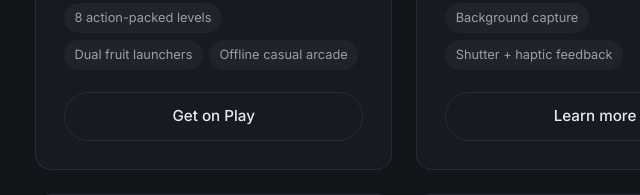
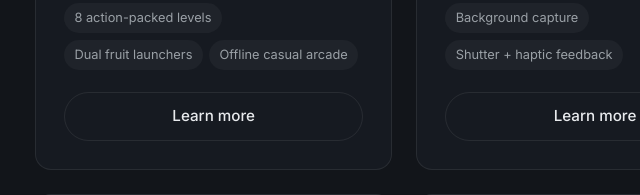
Before and after one commit to berlongames/mdseo-website, a plain HTML site: page index.html in a window 1280 px wide. Shown: the part 1249-1444 px from the top of the page, 45-685 px from the left. Drawn offline with Linux system fonts and the light colour scheme.

Commit message:
Update app links; add /retro/ landing page for 36 Frames

```diff
--- a/index.html
+++ b/index.html
@@ -80,7 +80,7 @@
             <h3>Crazy Seeds Crasher</h3>
             <p class="app-desc">Defend your bamboo house from hungry termites and flying pests with rapid-fire watermelon seed and tomato launchers. Upgrades, allies, and an epic boss fight.</p>
             <ul class="app-features"><li>8 action-packed levels</li><li>Dual fruit launchers</li><li>Offline casual arcade</li></ul>
-            <a href="https://play.google.com/store/apps/details?id=com.aistudio.seedscrasher.kmvtql" class="btn btn-outline" target="_blank" rel="noopener">Get on Play</a>
+            <a href="/game/" class="btn btn-outline">Learn more</a>
           </article>
 
           <article class="app-card">
@@ -89,7 +89,7 @@
             <h3>Voice Screenshot</h3>
             <p class="app-desc">Hands-free screenshots triggered by voice. Say “Screenshot”, “Capture”, “Snap”, or your own custom phrase. Works in the background across apps.</p>
             <ul class="app-features"><li>Custom voice triggers</li><li>Background capture</li><li>Shutter + haptic feedback</li></ul>
-            <a href="/voicescreenshot/" class="btn btn-outline">Learn more</a>
+            <a href="/voicescreenshots/" class="btn btn-outline">Learn more</a>
           </article>
 
           <article class="app-card">
@@ -116,7 +116,7 @@
             <h3>36 Frames Retro Film Cameras</h3>
             <p class="app-desc">Only 36 frames per week. Authentic viewfinders and film stocks from legendary cameras — Nikon F3, Leica M6, Hasselblad, Mamiya, Rolleiflex and more. Delayed development for real film joy.</p>
             <ul class="app-features"><li>Strict 36-frame limit</li><li>10 iconic camera profiles</li><li>Film stock emulation</li></ul>
-            <a href="https://berlon.ru/retro/" class="btn btn-outline" target="_blank" rel="noopener">Learn more</a>
+            <a href="/retro/" class="btn btn-outline">Learn more</a>
           </article>
 
           <article class="app-card">
```
